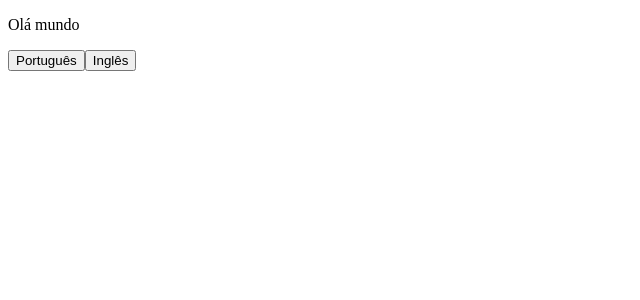
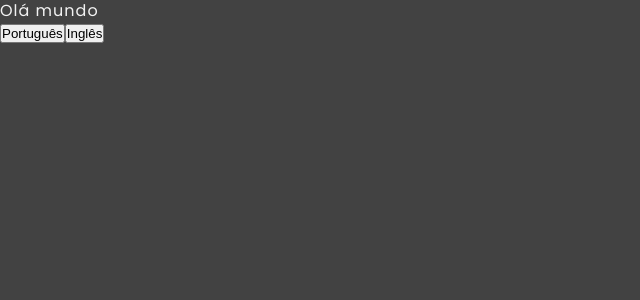
Before and after one commit to Nimbo1999/finance, a React (Vite) app: page / in a window 1280 px wide. Shown: the top 300 px of the page, without its empty margins (0-640 px from the left). Built offline with nearby package versions, Linux system fonts and the light colour scheme.

Commit message:
feat: install styled components into project

```diff
--- a/index.html
+++ b/index.html
@@ -4,6 +4,11 @@
     <meta charset="UTF-8" />
     <link rel="icon" type="image/svg+xml" href="/favicon.svg" />
     <meta name="viewport" content="width=device-width, initial-scale=1.0" />
+    <!-- Google fonts -->
+    <link rel="preconnect" href="https://fonts.googleapis.com">
+    <link rel="preconnect" href="https://fonts.gstatic.com" crossorigin>
+    <link href="https://fonts.googleapis.com/css2?family=Poppins:wght@300;400;500;600;700&display=swap" rel="stylesheet">
+
     <title>React + Vite App</title>
   </head>
   <body>
--- a/package.json
+++ b/package.json
@@ -35,7 +35,8 @@
         "i18next": "^22.0.4",
         "react": "^18.2.0",
         "react-dom": "^18.2.0",
-        "react-i18next": "^12.0.0"
+        "react-i18next": "^12.0.0",
+        "styled-components": "^5.3.6"
     },
     "devDependencies": {
         "@commitlint/cli": "^17.0.2",
@@ -49,6 +50,7 @@
         "@types/node": "^18.0.0",
         "@types/react": "^18.0.14",
         "@types/react-dom": "^18.0.5",
+        "@types/styled-components": "^5.1.26",
         "@types/testing-library__user-event": "^4.2.0",
         "@typescript-eslint/eslint-plugin": "^5.29.0",
         "@typescript-eslint/parser": "^5.29.0",
--- /dev/null
+++ b/src/contexts/ThemeContext/ThemeContext.tsx
@@ -0,0 +1,13 @@
+import { ThemeProvider } from 'styled-components';
+import { defaultTheme } from '@/contexts/ThemeContext/theme';
+import { GlobalStyle } from '@/contexts/ThemeContext/global-style';
+
+const AppThemeProvider: React.FC<{ children: React.ReactNode }> = ({ children }) => (
+    <ThemeProvider theme={defaultTheme}>
+        <GlobalStyle />
+
+        {children}
+    </ThemeProvider>
+);
+
+export default AppThemeProvider;
--- /dev/null
+++ b/src/contexts/ThemeContext/global-style.ts
@@ -0,0 +1,34 @@
+import { createGlobalStyle } from 'styled-components';
+
+export const GlobalStyle = createGlobalStyle`
+    *,
+    *::before,
+    *::after {
+        margin: 0;
+        padding: 0;
+        box-sizing: inherit;
+    }
+
+    body {
+        font-family: ${({ theme }) => theme.fontFamily};
+        font-weight: 400;
+        letter-spacing: 1px;
+        line-height: 1.375em;
+        box-sizing: border-box;
+        background-color: ${({ theme }) => theme.palette.background.main};
+        color: ${({ theme }) => theme.palette.text.primary};
+    }
+
+    html {
+        font-size: 100%;
+    }
+
+    html, body, #root {
+        height: 100vh;
+        width: 100vw;
+    }
+
+    small {
+        color: ${({ theme }) => theme.palette.text.hint};
+    }
+`;
--- /dev/null
+++ b/src/contexts/ThemeContext/theme.ts
@@ -0,0 +1,49 @@
+import { DefaultTheme } from 'styled-components';
+
+export const defaultTheme: DefaultTheme = {
+    borderRadius: '.5rem',
+    fontFamily: "'Poppins', sans-serif",
+    palette: {
+        primary: {
+            dark: '#B36D10',
+            main: '#FF8717',
+            light: '#FF9F45',
+        },
+        text: {
+            primary: '#F2F2F2',
+            secondary: '#F2F2F2B3',
+            disabled: '#F2F2F280',
+            hint: '#F2F2F299',
+        },
+        background: {
+            dark: '#333333',
+            main: '#424242',
+            light: '#4F4F4F',
+        },
+        secondary: {
+            dark: '#B28D10',
+            main: '#FFCA17',
+            light: '#FFD445',
+        },
+        error: {
+            dark: '#D32F2F',
+            main: '#F44336',
+            light: '#E57373',
+        },
+        warning: {
+            dark: '#B26A00',
+            main: '#FF9800',
+            light: '#FFAC33',
+        },
+        info: {
+            dark: '#1769AA',
+            main: '#2196F3',
+            light: '#4DABF5',
+        },
+        success: {
+            dark: '#357A38',
+            main: '#4CAF50',
+            light: '#6FBF73',
+        },
+    },
+};
--- /dev/null
+++ b/src/contexts/index.ts
@@ -0,0 +1 @@
+export { default as ThemeProvider } from './ThemeContext/ThemeContext';
--- a/src/main.tsx
+++ b/src/main.tsx
@@ -1,5 +1,5 @@
 import { createRoot } from 'react-dom/client';
-import { I18nextProvider } from 'react-i18next';
+import { ThemeProvider } from '@/contexts';
 
 import App from '@/App';
 import '@/configs/i18next.config';
@@ -7,4 +7,8 @@ import '@/configs/i18next.config';
 const container = document.getElementById('root');
 const root = createRoot(container as HTMLDivElement);
 
-root.render(<App />);
+root.render(
+    <ThemeProvider>
+        <App />
+    </ThemeProvider>,
+);
```
Also changed, not shown: src/finance.d.ts (added, +53 -0 lines), 1 other file (tests, documents, lock files or other folders).
